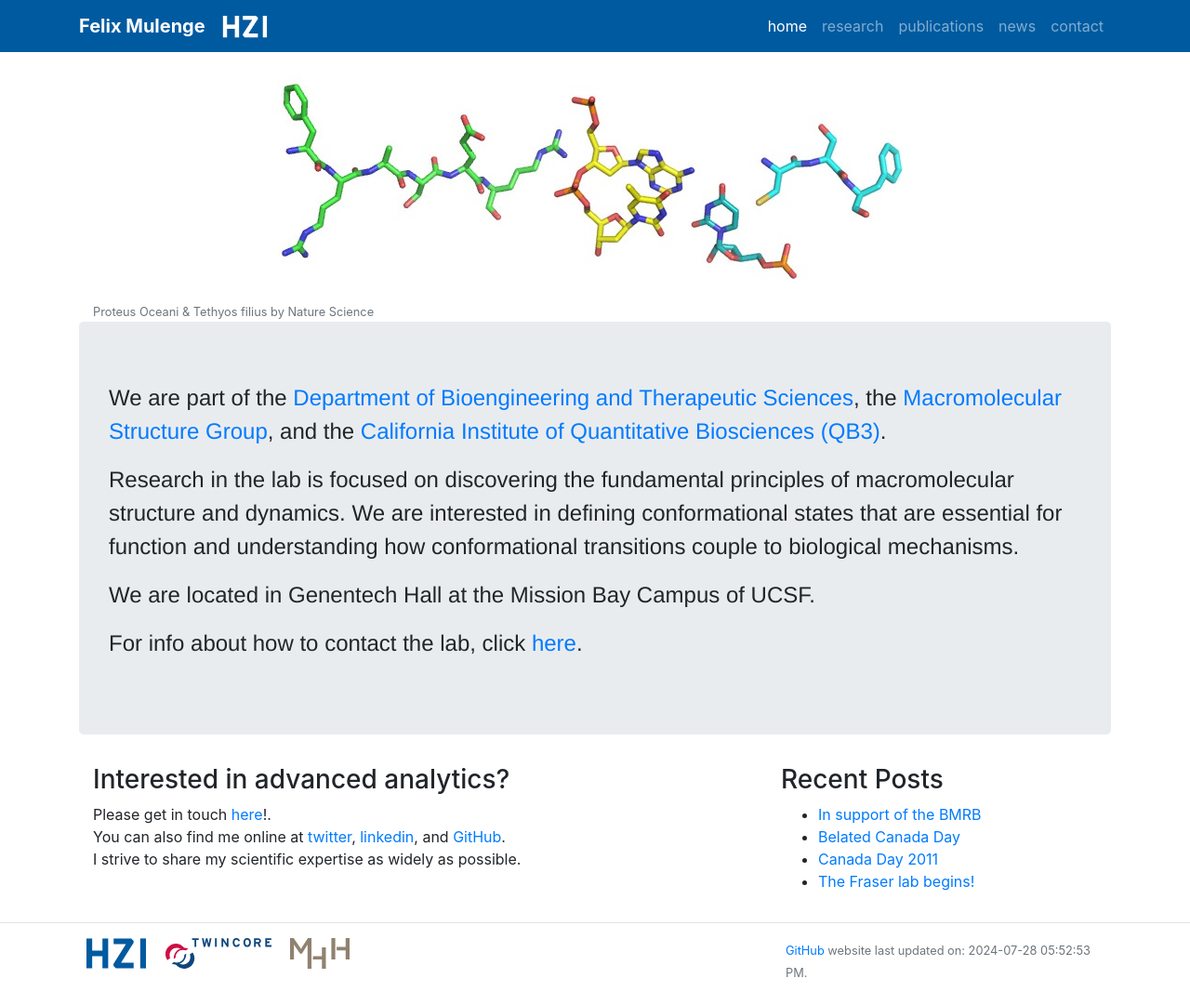
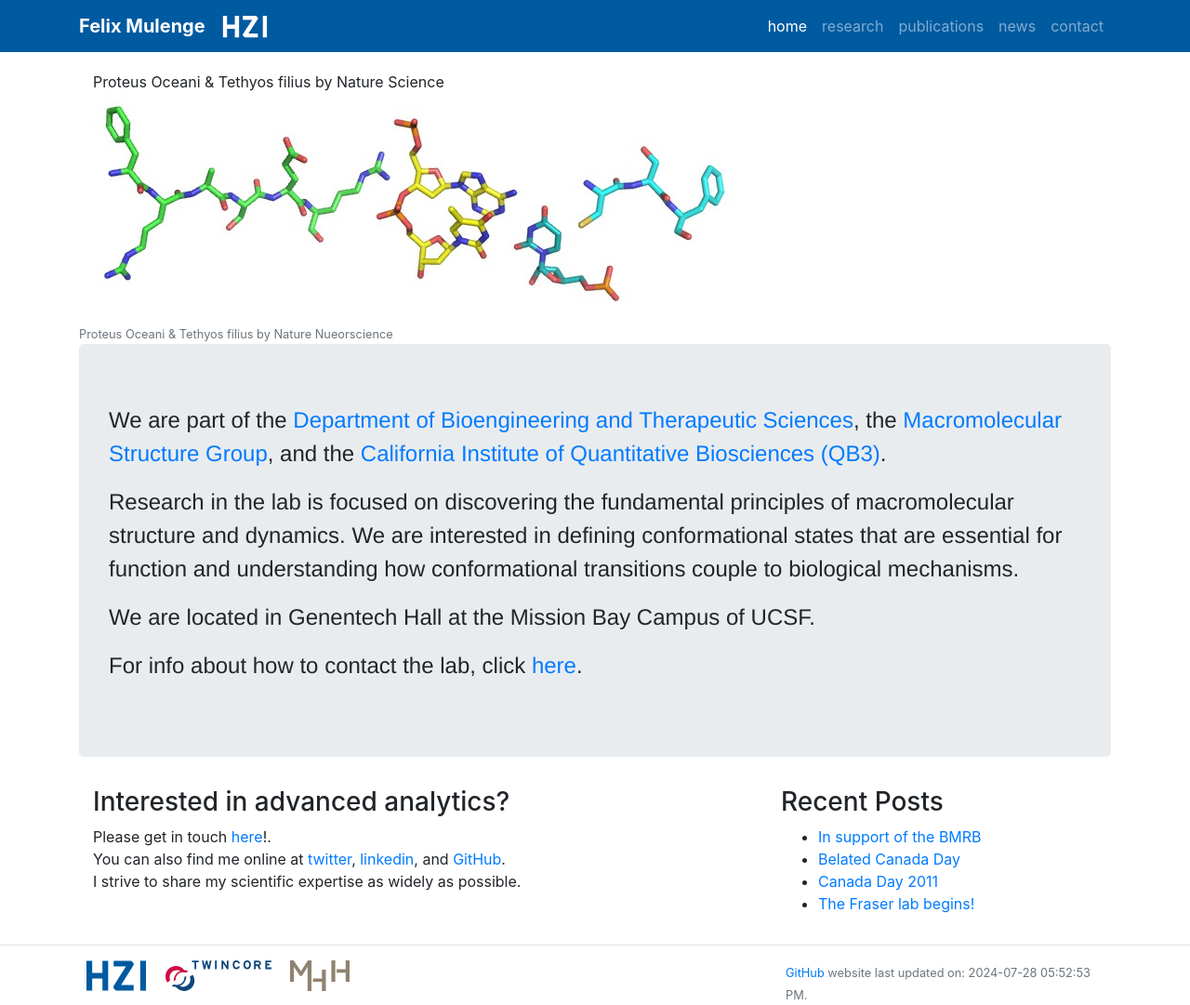
Before and after one commit to fmulenge/fmulenge.github.io, a Jekyll site: the page built from index.md, in a window 1280 px wide. Shown: the whole page at 93% size. Built offline with Jekyll 4.4.1, drawn with Linux system fonts in a browser that asks for light colours; before the commit the page ends 1057 px from its top, so only the background shows below that.

Commit message:
Update home.html

```diff
--- a/_layouts/home.html
+++ b/_layouts/home.html
@@ -1,8 +1,12 @@
 {% include header.html %}
 <div class="container">
-    <img class="img-fluid mx-auto d-block" src="/static/img/logo/jf_aa_logo.jpg" alt="Fraser at UCSF, in molecular form">
-    <small class="text-muted credit">Proteus Oceani & Tethyos filius by Nature Science</small>
+    <!img class="img-fluid mx-auto d-block" src="/static/img/logo/jf_aa_logo.jpg" alt="Fraser at UCSF, in molecular form">
+    <!small class="text-muted credit">Proteus Oceani & Tethyos filius by Nature Science</small>
     <div class="row">
+        <div class="col-md-15">
+            <img class="img-fluid mx-auto d-block" src="/static/img/logo/jf_aa_logo.jpg" alt="Fraser at UCSF, in molecular form">
+            <small class="text-muted credit">Proteus Oceani & Tethyos filius by Nature Nueorscience</small>
+        </div>
         <div class="col-md-15">
     	    <div class="jumbotron">
         	    {{ content }}
```
